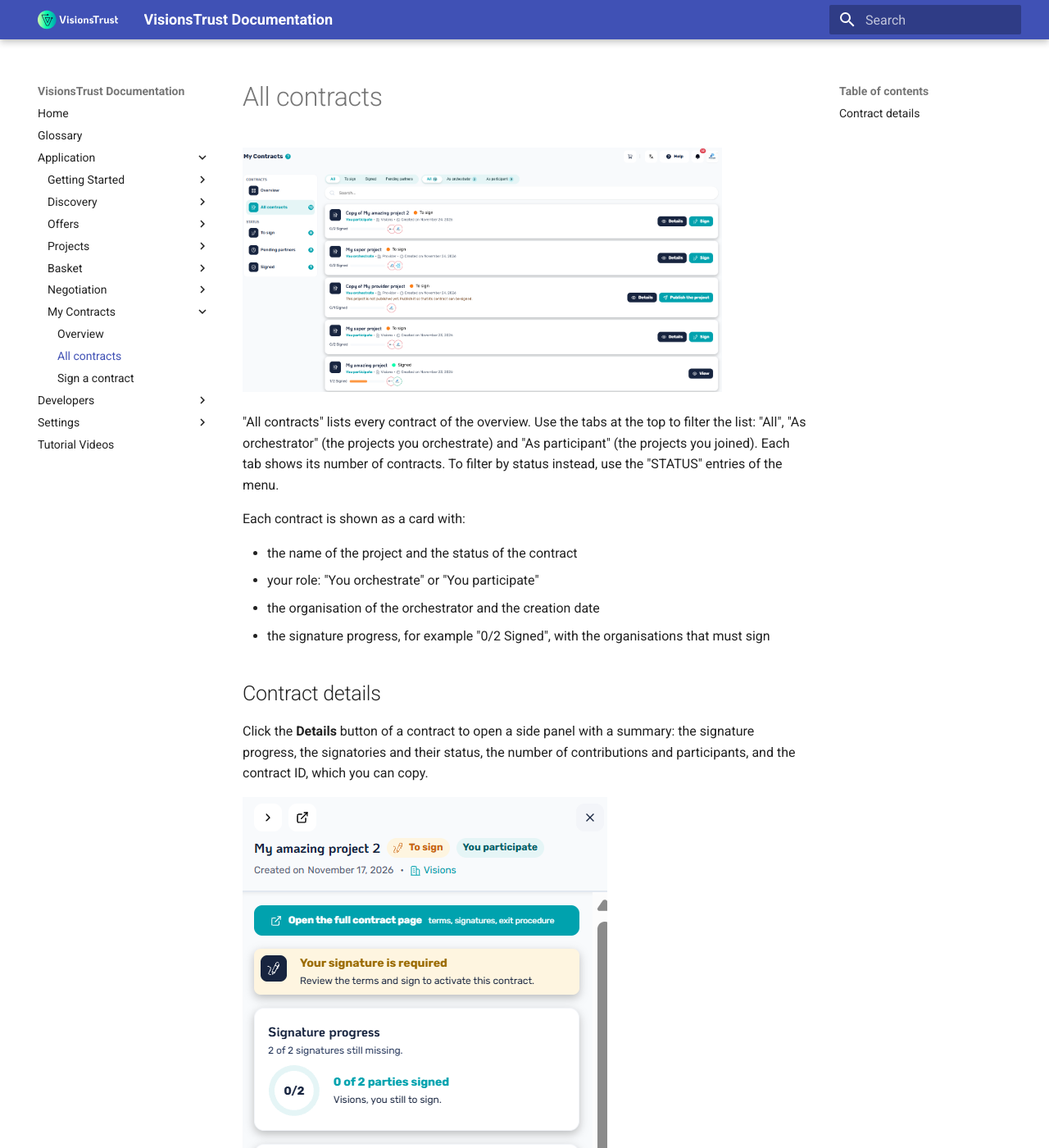
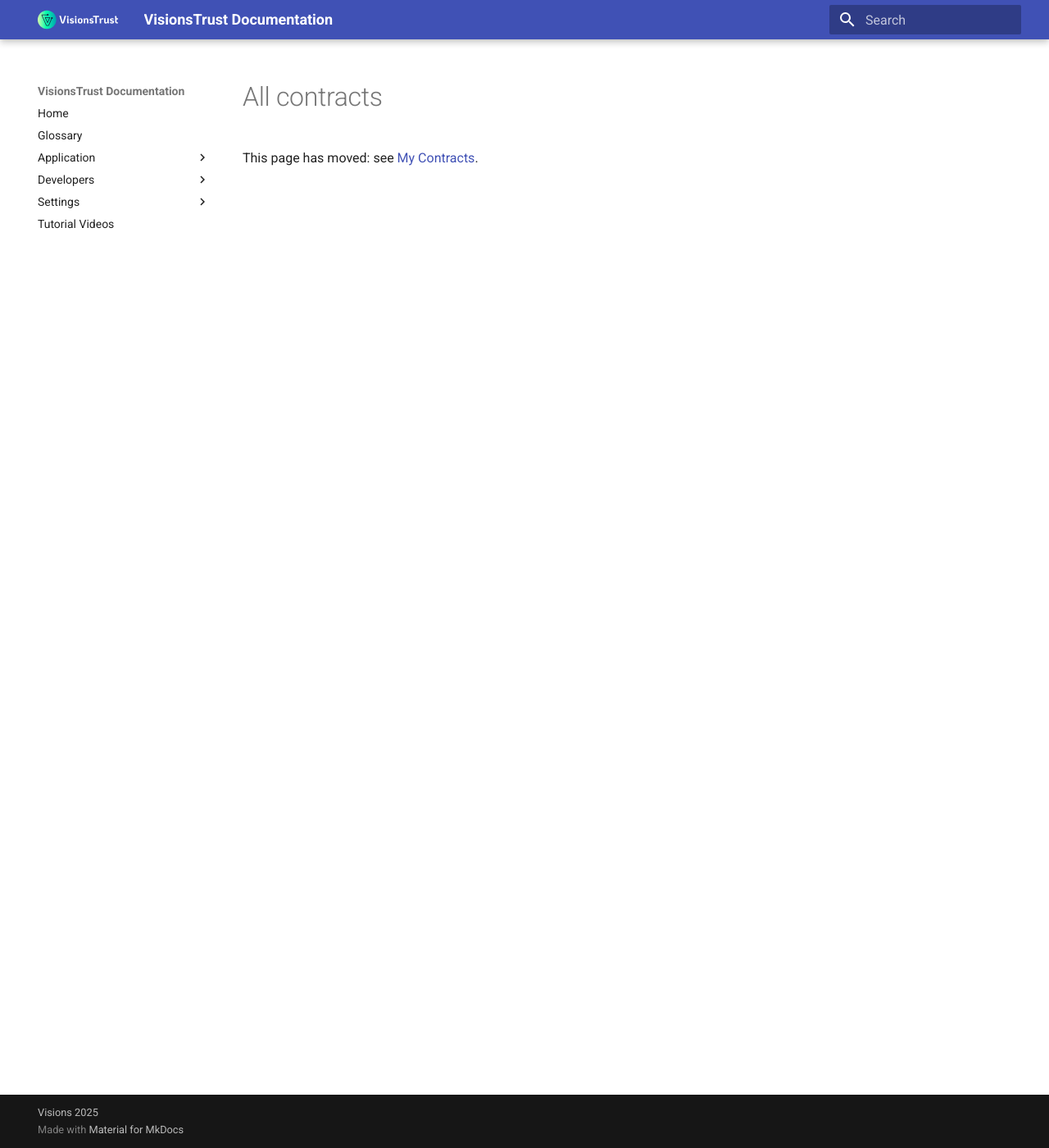
Before and after one commit to VisionsOfficial/visionstrust-docs, an MkDocs documentation site: the page built from docs/application/my-contracts/all-contracts.md, in a window 1280 px wide and 1400 px high. Shown: the whole window at 82% size. Built offline with MkDocs 1.6.1 and Material for MkDocs 9.7.7, drawn with Linux system fonts in a browser that asks for light colours; some of the changed text lies outside the part shown.

Commit message:
docs: merge the All contracts page into My Contracts

```diff
--- a/docs/application/my-contracts/all-contracts.md
+++ b/docs/application/my-contracts/all-contracts.md
@@ -1,20 +1,3 @@
 # All contracts
 
-<p><img src="../../images/contracts-all.png" alt="The All contracts page" width="85%"></p>
-
-"All contracts" lists every contract of the overview. Use the tabs at the top to filter the list: "All", "As orchestrator" (the projects you orchestrate) and "As participant" (the projects you joined). Each tab shows its number of contracts. To filter by status instead, use the "STATUS" entries of the menu.
-
-Each contract is shown as a card with:
-
-- the name of the project and the status of the contract
-- your role: "You orchestrate" or "You participate"
-- the organisation of the orchestrator and the creation date
-- the signature progress, for example "0/2 Signed", with the organisations that must sign
-
-## Contract details
-
-Click the **Details** button of a contract to open a side panel with a summary: the signature progress, the signatories and their status, the number of contributions and participants, and the contract ID, which you can copy.
-
-![Contract details](../../images/contracts-details.png)
-
-To sign a contract, see [Sign a contract](./signing-a-contract.md).
+This page has moved: see [My Contracts](./overview.md#all-contracts).
--- a/mkdocs.yml
+++ b/mkdocs.yml
@@ -86,9 +86,8 @@ nav:
       - Review a negotiation: application/negotiation/negotiation.md
       - Follow your negotiations: application/negotiation/following-negotiations.md
       - Restart a negotiation: application/negotiation/restarting-a-negotiation.md
-    - My Contracts:
-      - Overview: application/my-contracts/overview.md
-      - All contracts: application/my-contracts/all-contracts.md
+    - Contracts:
+      - My Contracts: application/my-contracts/overview.md
       - Sign a contract: application/my-contracts/signing-a-contract.md
   - Developers:
     - Guide: guide/guide.md
```
Also changed, not shown: docs/application/my-contracts/overview.md (+26 -1 lines).
